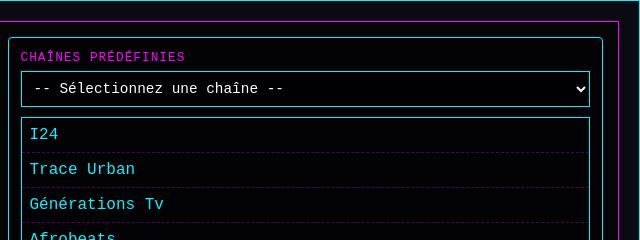
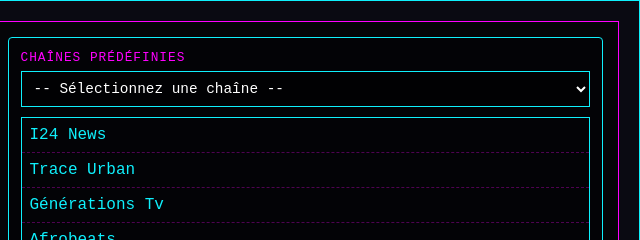
Before and after one commit to gunout/Lecteur_M3u, a plain HTML site: page index.html in a window 1280 px wide. Shown: the top 240 px of the page, 640-1280 px from the left. Drawn offline with nearby package versions, Linux system fonts and the light colour scheme; a web font is replaced by a local one.

Commit message:
Update index.html

```diff
--- a/index.html
+++ b/index.html
@@ -456,7 +456,7 @@
             function initPresetChannels() {
                 // Exemple de chaînes - à remplacer par vos propres flux
                 const channels = [
-                    { name: "I24", url: "https://bcovlive-a.akamaihd.net/ecf224f43f3b43e69471a7b626481af0/eu-central-1/5377161796001/profile_2/chunklist.m3u8" },
+                    { name: "I24 News", url: "https://bcovlive-a.akamaihd.net/ecf224f43f3b43e69471a7b626481af0/eu-central-1/5377161796001/profile_2/chunklist.m3u8" },
                     { name: "Trace Urban", url: "https://amg01131-tracetv-traceurbanuk-samsunguk-6r213.amagi.tv/playlist/amg01131-tracetv-traceurbanuk-samsunguk/playlist.m3u8" },
                     { name: "Générations Tv", url: "https://edge11.vedge.infomaniak.com/livecast/ik:generation-tv/manifest.m3u8" },
                     { name: "Afrobeats", url: "https://stream.ecable.tv/afrobeats/index.m3u8" }
```
